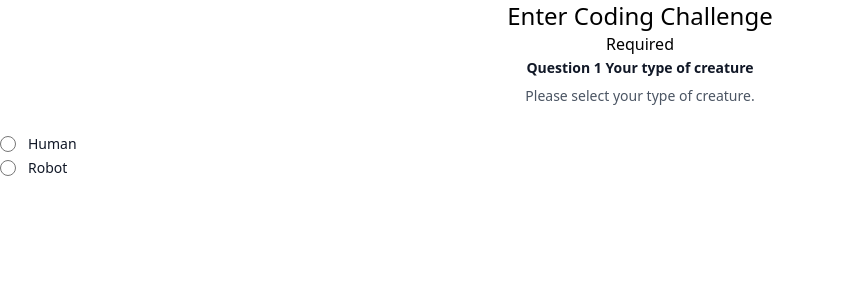
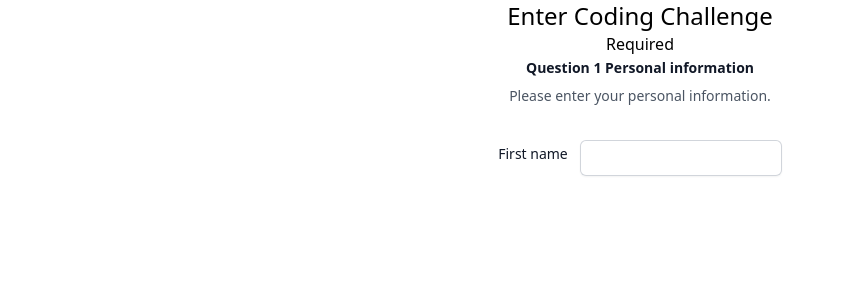
Before and after one commit to CharlesOuverleaux/enter-challenge, a Next.js app: page / in a window 1280 px wide. Shown: the top 300 px of the page, without its empty margins (0-845 px from the left). Built offline with nearby package versions, Linux system fonts and the light colour scheme.

Commit message:
Add input field

```diff
--- a/components/forms/CreateProfileForm/CreateProfileForm.tsx
+++ b/components/forms/CreateProfileForm/CreateProfileForm.tsx
@@ -8,7 +8,7 @@ interface CreateProfileFormProps {
 
 const CreateProfileForm: FC<CreateProfileFormProps> = ({ formData }) => {
   const { steps } = formData.data;
-  const step = steps[0];
+  const step = steps[1];
   return (
     <form>
       <div key={step.stepId}>
@@ -24,7 +24,7 @@ const CreateProfileForm: FC<CreateProfileFormProps> = ({ formData }) => {
             {step.fields.map((field) => (
               <div key={field.fieldId}>
                 {(field.type as TypeFormField) === "radio" && (
-                  <div>
+                  <div className="flex justify-center gap-4">
                     {field.properties.map((property) => (
                       <div
                         key={property.id}
@@ -48,6 +48,32 @@ const CreateProfileForm: FC<CreateProfileFormProps> = ({ formData }) => {
                     ))}
                   </div>
                 )}
+                {(field.type as TypeFormField) === "input" && (
+                  <div className="flex justify-center gap-4">
+                    {field.properties.map((property) => (
+                      <div
+                        key={property.id}
+                        className="flex items-center gap-x-3"
+                      >
+                        <label
+                          htmlFor="first-name"
+                          className="block text-sm font-medium leading-6 text-gray-900"
+                        >
+                          {property.label}
+                        </label>
+                        <div className="mt-2">
+                          <input
+                            type="text"
+                            name="first-name"
+                            id="first-name"
+                            autoComplete="given-name"
+                            className="block w-full rounded-md border-0 py-1.5 text-gray-900 shadow-sm ring-1 ring-inset ring-gray-300 placeholder:text-gray-400 focus:ring-2 focus:ring-inset focus:ring-indigo-600 sm:text-sm sm:leading-6"
+                          />
+                        </div>
+                      </div>
+                    ))}
+                  </div>
+                )}
               </div>
             ))}
           </div>
```
